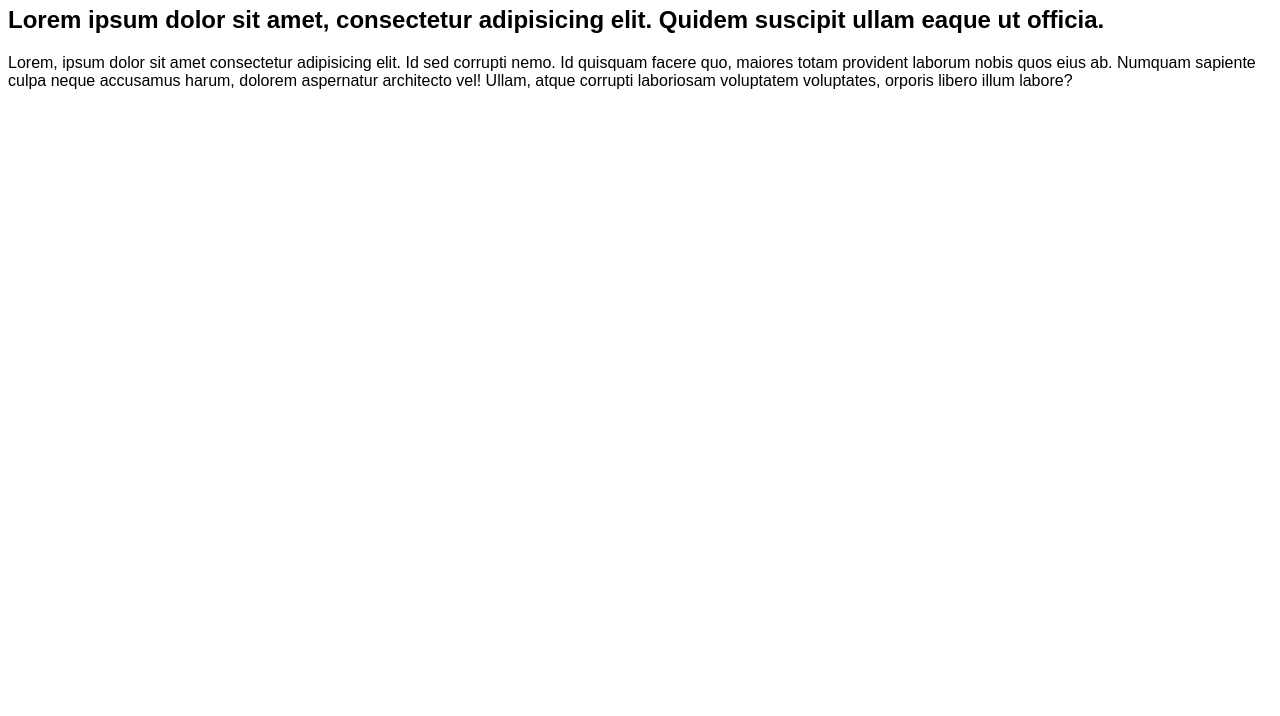
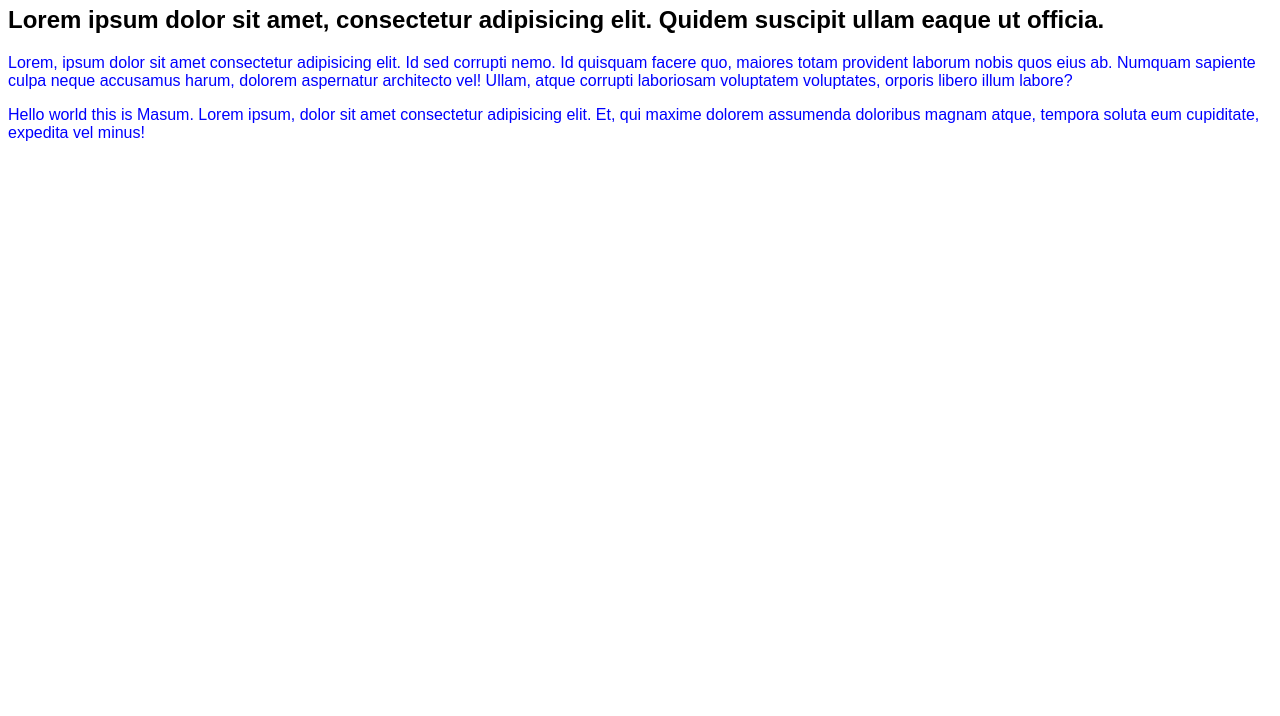
Before and after one commit to almasum20/class-10, a plain HTML site: page index.html in a window 1280 px wide. Shown: the part 84-800 px from the top of the page. Drawn offline with Linux system fonts and the light colour scheme.

Commit message:
second commit

```diff
--- a/index.html
+++ b/index.html
@@ -12,5 +12,6 @@
       <div>
         <p>Lorem, ipsum dolor sit amet consectetur adipisicing elit. Id sed corrupti nemo. Id quisquam facere quo, maiores totam provident laborum nobis quos eius ab. Numquam sapiente culpa neque accusamus harum, dolorem aspernatur architecto vel! Ullam, atque corrupti laboriosam voluptatem voluptates, orporis libero illum labore?</p>
       </div>
+      <p>Hello world this is Masum. Lorem ipsum, dolor sit amet consectetur adipisicing elit. Et, qui maxime dolorem assumenda doloribus magnam atque, tempora soluta eum cupiditate, expedita vel minus!</p>
     </body>
 </html>
--- a/style.css
+++ b/style.css
@@ -7,6 +7,6 @@ h1 {
     text-shadow: 0 0 3px #00ff1a, 0 0 5px #0000FF, 0 0 4px rgb(0, 255, 255);
 
 }
-div p {
-
+p {
+    color: blue;
 }
```
